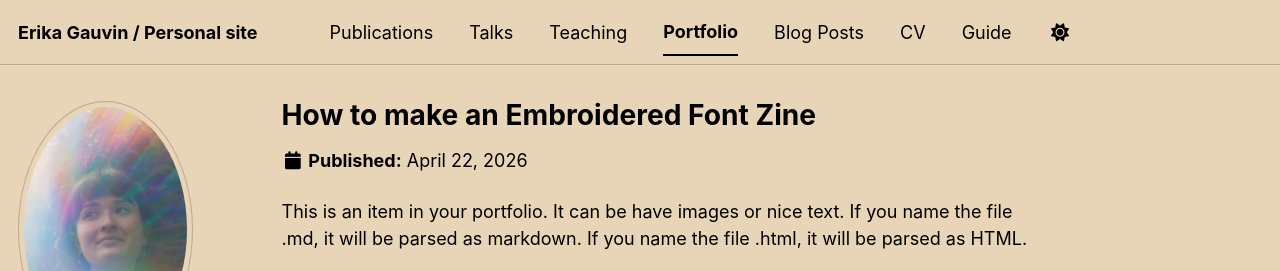
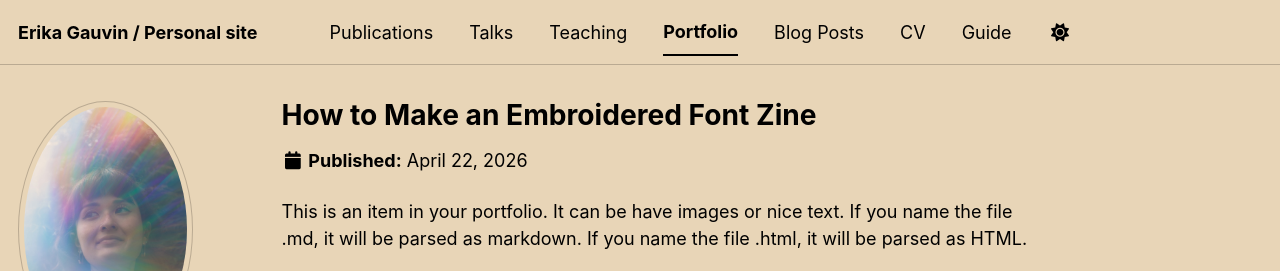
Before and after one commit to ecgauvin/about, a Jekyll site: the page built from _portfolio/portfolio-1.md, in a window 1280 px wide and 1184 px high, cut to the strip 0-271 px from the top of the window. Built offline with Jekyll 4.4.1, drawn with Linux system fonts in a browser that asks for light colours; a script bundle is joined from its source files by our own code; library files that are not in the unit come from our copies.

Commit message:
Update portfolio-1.md

```diff
--- a/_portfolio/portfolio-1.md
+++ b/_portfolio/portfolio-1.md
@@ -1,5 +1,5 @@
 ---
-title: "How to make an Embroidered Font Zine"
+title: "How to Make an Embroidered Font Zine"
 excerpt: "My little zine of my journey on how to turn my embroidered letters into a font <3<br/><img src='/images/500x300.png'>"
 collection: portfolio
 ---
```
